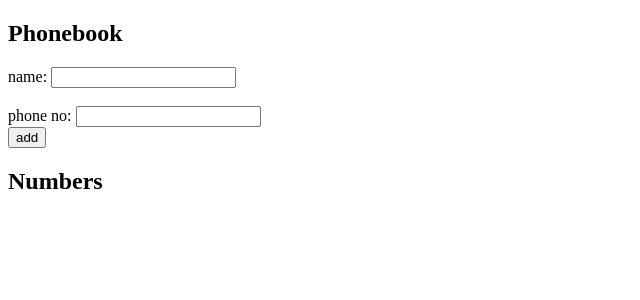
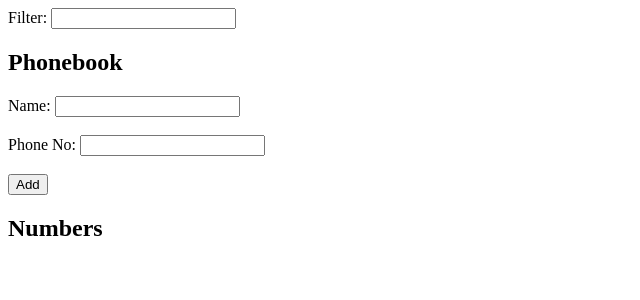
Before and after one commit to Addaitya/Full-Stack-Open-Exercises, a React (Vite) app in the folder Part2/phone-book/: page / in a window 1280 px wide. Shown: the top 300 px of the page, without its empty margins (0-640 px from the left). Built offline with nearby package versions, Linux system fonts and the light colour scheme.

Commit message:
Part2 Exercise 2.9 2.10

```diff
--- a/Part2/phone-book/src/App.jsx
+++ b/Part2/phone-book/src/App.jsx
@@ -1,60 +1,37 @@
 import { useState } from 'react'
+import AddEntry from './components/AddEntry'
+import ShowPersons from './components/ShowPersons'
+import Filter from './components/Filter'
 
 const App = () => {
   const [persons, setPersons] = useState([])
-  const [newName, setNewName] = useState('')
-  const [newPhoneNo, setNewPhoneNo] = useState('')
 
-  const handleName = (event) =>{
-    setNewName(event.target.value)
+  const [filteredPersons, setFilteredPersons] = useState(persons)
+
+  const personExist = (newPerson) => {
+    return !!persons.find((person) => person.name.toLowerCase() === newPerson.name.toLowerCase())
   }
 
-  const personExist = (persons, newName) => {
-    return !!persons.find((person) => person.name.toLowerCase() === newName.toLowerCase())
-  }
-
-  const handlePhoneNo = (event) =>{
-    setNewPhoneNo(event.target.value)
-  }
-
-  const addName = (event) => {
-    event.preventDefault();
-    if(personExist(persons, newName)){
-      alert(`${newName} is already added to phonebook`);
-      return;
+  // return true if entry added successfully
+  const addNewEntry = (newPerson) =>{
+    if(personExist(newPerson)){
+      alert(`${newPerson.name} already exist in phonebook`);
+      return false;
     }
 
-    const newPerson = {
-      name: newName,
-      phoneNo: newPhoneNo
-    }
-
-    setPersons(persons.concat(newPerson))
-    setNewName('')
-    setNewPhoneNo('')
+    const newEntry = {id: persons.length, ...newPerson}
+    setPersons(persons.concat(newEntry))
+    setFilteredPersons(persons.concat(newEntry))
+    return true;
   }
 
   return (
     <div>
+      <Filter persons={persons} setFilteredPersons={setFilteredPersons} />
       <h2>Phonebook</h2>
-      <form onSubmit={addName}>
-        <div>
-          name: <input type="text" value={newName} onChange={handleName}/>
-        </div>
-        <br />
-        <div>
-          phone no: <input type="text" value={newPhoneNo} onChange={handlePhoneNo}/>
-        </div>
-        <div>
-          <button type="submit">add</button>
-        </div>
-      </form>
+      <AddEntry addNewEntry={addNewEntry} />
       <h2>Numbers</h2>
-      <div>
-        {persons.map((person) => (
-          <p key={person.name}>{person.name} {person.phoneNo}</p>
-        ))}
-      </div>
+      <ShowPersons persons={filteredPersons} />
     </div>
   )
 }
--- /dev/null
+++ b/Part2/phone-book/src/components/AddEntry.jsx
@@ -0,0 +1,51 @@
+/* eslint-disable react/prop-types */
+import { useState } from "react";
+
+const AddEntry = ({addNewEntry}) => {
+  const [newName, setNewName] = useState('')
+  const [newNumber, setNewNumber] = useState('')
+
+  const handleName = (event) =>{
+    setNewName(event.target.value)
+  }
+
+  const handleNewNumber = (event) =>{
+    setNewNumber(event.target.value)
+  }
+
+  const handleAddPerson = (event) =>{
+    event.preventDefault();
+
+    const newPerson ={
+      name: newName,
+      number: newNumber,
+    }
+
+    if(addNewEntry(newPerson)){
+      setNewName('')
+      setNewNumber('')
+    }
+  }
+
+  return(
+    <div>
+      <form onSubmit={handleAddPerson}>
+        <label>
+          Name: <input type='text' value={newName} onChange={handleName} />
+        </label>
+
+        <br /><br />
+
+        <label>
+          Phone No: <input type='text' value={newNumber} onChange={handleNewNumber} />
+        </label>
+
+        <br /><br />
+
+        <button type="submit">Add</button>
+      </form>
+    </div>
+  )
+}
+
+export default AddEntry;
--- /dev/null
+++ b/Part2/phone-book/src/components/Filter.jsx
@@ -0,0 +1,35 @@
+/* eslint-disable react/prop-types */
+import { useState } from 'react'
+
+const Filter = ({persons, setFilteredPersons}) =>{
+
+  const [searchName, setSearchName] = useState('');
+
+  const handleSearchName = (event) =>{
+    setSearchName(event.target.value);
+    filter(event.target.value.toLowerCase());
+  }
+
+  const filter = (name) =>{
+    const finalPersons = []
+    persons.forEach((person) => {
+
+        if(person.name.toLowerCase().includes(name)){
+          (finalPersons.push(person));
+        }
+    })
+    console.log("finalPersons",finalPersons)
+    console.log(finalPersons)
+    setFilteredPersons(finalPersons)
+  }
+
+  return(
+    <div>
+      <label>
+        Filter: <input type='text' value={searchName} onChange={handleSearchName} />
+      </label>
+    </div>
+  )
+}
+
+export default Filter
--- /dev/null
+++ b/Part2/phone-book/src/components/ShowPersons.jsx
@@ -0,0 +1,13 @@
+/* eslint-disable react/prop-types */
+const ShowPersons = ({persons}) =>{
+
+  return(
+      <div>
+        {persons.map((person) => (
+          <p key={person.id}>{person.name} {person.number}</p>
+        ))}
+      </div>
+  )
+}
+
+export default ShowPersons
```
